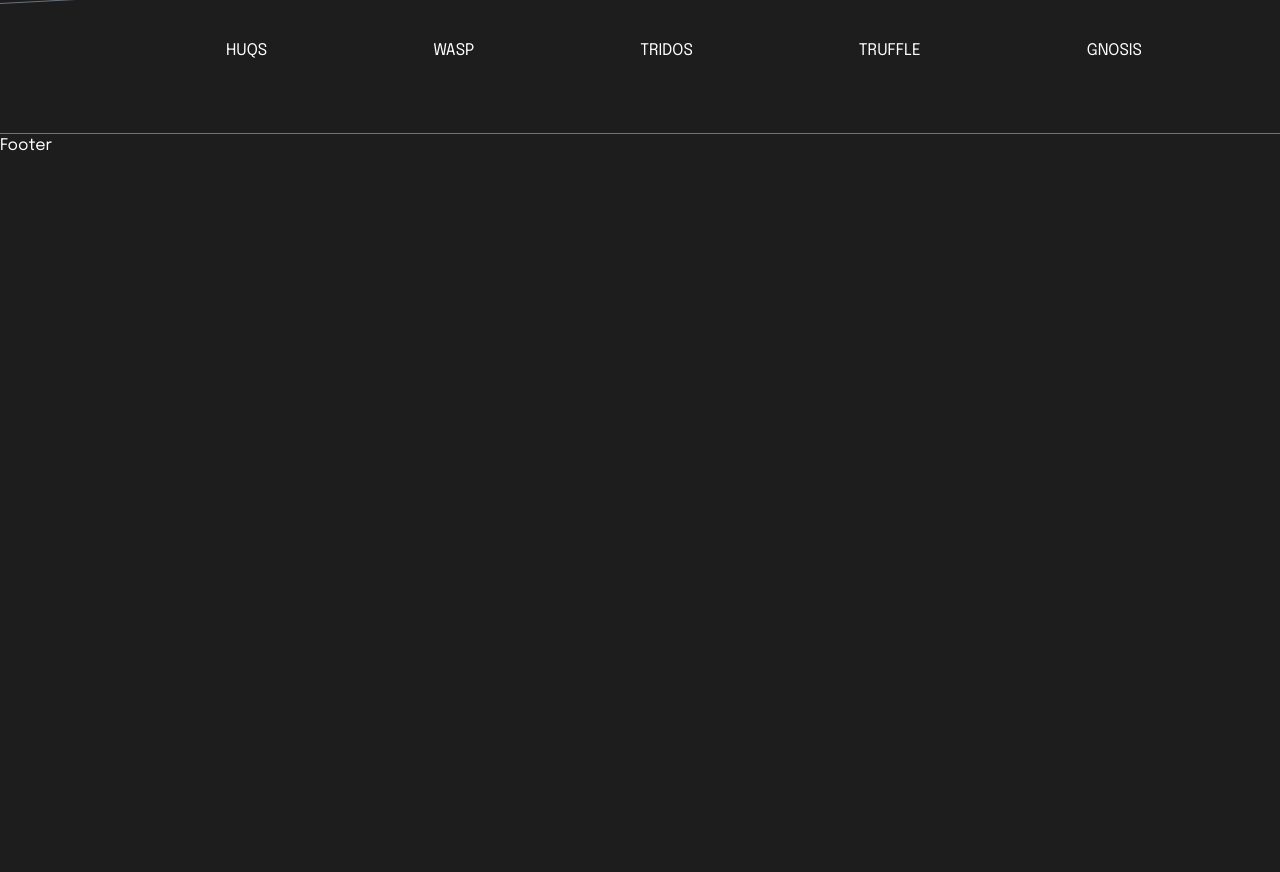
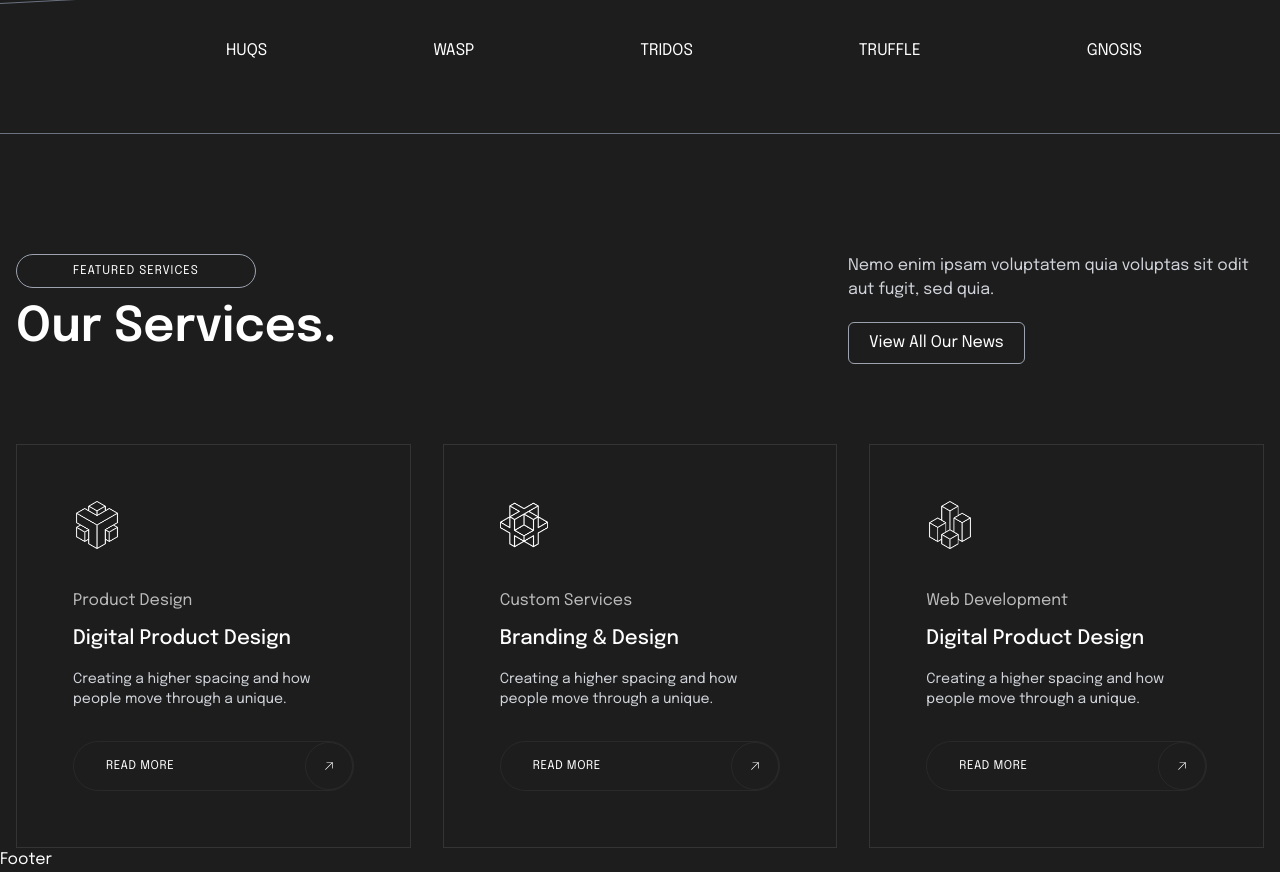
Before and after one commit to ahmetizgi84/fiv-media, a React (Vite) app: page / in a window 1280 px wide. Shown: the part 2100-2972 px from the top of the page. Before the commit the page ends 2258 px from the top, so only its background shows below. Built offline with nearby package versions, Linux system fonts and the light colour scheme.

Commit message:
feat: OurServices section added

```diff
--- a/package.json
+++ b/package.json
@@ -3,6 +3,7 @@
   "private": true,
   "version": "0.0.0",
   "type": "module",
+  "author": "ahmet izgi",
   "scripts": {
     "dev": "vite",
     "build": "tsc && vite build",
--- a/src/pages/Home.tsx
+++ b/src/pages/Home.tsx
@@ -2,6 +2,8 @@ import Marquee from 'react-fast-marquee';
 import { Link } from 'react-router-dom';
 
 import MainLayout from '@/layouts/MainLayout';
+
+const solutions = ['Mobile Solutions', 'UI-UX Experience', 'Web Development', 'Digital Marketing', 'Product Design'];
 
 const Home = () => {
   return (
@@ -13,6 +15,8 @@ const Home = () => {
       <Revenue />
 
       <MarqueText />
+
+      <OurServices />
     </MainLayout>
   );
 };
@@ -61,7 +65,7 @@ function Benefits() {
           they all work best when strategically paired with other channels.
         </p>
 
-        <button className="px-5 py-2 rounded-md mt-5 transition ease-in-out delay-150 border inline-block border-gray-400 hover:-translate-y-1 hover:scale-110 hover:bg-indigo-500 duration-300">
+        <button className="px-5 py-2 rounded-md mt-5 transition duration-300 ease-in-out hover:bg-white hover:text-zinc-800 border inline-block border-gray-400">
           <Link to="#">View All Our News</Link>
         </button>
       </div>
@@ -139,4 +143,125 @@ function MarqueText() {
   );
 }
 
-const solutions = ['Mobile Solutions', 'UI-UX Experience', 'Web Development', 'Digital Marketing', 'Product Design'];
+function OurServices() {
+  return (
+    <div className="max-w-7xl mx-auto px-4">
+      <div className="flex pt-[120px] mb-[80px]">
+        <div className="flex-1">
+          <h6 className="py-2 px-14 text-xs uppercase tracking-[1px] rounded-3xl border inline-block border-gray-400 mb-4">
+            featured services
+          </h6>
+          <h2 className="text-5xl font-semibold">Our Services.</h2>
+        </div>
+
+        <div className="basis-1/3 mx-auto">
+          <p className="text-base font-light text-gray-300">
+            Nemo enim ipsam voluptatem quia voluptas sit odit aut fugit, sed quia.
+          </p>
+
+          <button className="px-5 py-2 rounded-md mt-5 transition duration-300 ease-in-out border inline-block border-gray-400 hover:bg-white hover:text-zinc-800">
+            <Link to="#">View All Our News</Link>
+          </button>
+        </div>
+      </div>
+
+      <div className="flex gap-8">
+        {/* CARD 1 */}
+        <div className="flex-1 border border-white/[0.1] p-14">
+          <div className="w-12 mb-10">
+            <img src="/images/0.png" alt="" className="w-full h-full object-cover align-middle" />
+          </div>
+
+          <span className="opacity-70">Product Design</span>
+          <h6 className="mb-4 mt-3 text-xl font-medium">Digital Product Design</h6>
+          <p className="text-sm font-light text-gray-300 m-0">
+            Creating a higher spacing and how people move through a unique.
+          </p>
+
+          <div>
+            <a
+              href="page-services.html"
+              className="w-full py-4 pl-8 border border-white/[0.05] rounded-[30px] transition duration-300 ease-in-out relative mt-8 uppercase text-xs tracking-wider inline-block no-underline hover:bg-white hover:text-zinc-800">
+              Read More
+              <svg
+                className="absolute -top-0 right-0 w-12 h-12 p-4 border border-white/[0.05] rounded-[50%]"
+                width="18"
+                height="18"
+                viewBox="0 0 18 18"
+                fill="none"
+                xmlns="http://www.w3.org/2000/svg">
+                <path
+                  d="M13.922 4.5V11.8125C13.922 11.9244 13.8776 12.0317 13.7985 12.1108C13.7193 12.1899 13.612 12.2344 13.5002 12.2344C13.3883 12.2344 13.281 12.1899 13.2018 12.1108C13.1227 12.0317 13.0783 11.9244 13.0783 11.8125V5.51953L4.79547 13.7953C4.71715 13.8736 4.61092 13.9176 4.50015 13.9176C4.38939 13.9176 4.28316 13.8736 4.20484 13.7953C4.12652 13.717 4.08252 13.6108 4.08252 13.5C4.08252 13.3892 4.12652 13.283 4.20484 13.2047L12.4806 4.92188H6.18765C6.07577 4.92188 5.96846 4.87743 5.88934 4.79831C5.81023 4.71919 5.76578 4.61189 5.76578 4.5C5.76578 4.38811 5.81023 4.28081 5.88934 4.20169C5.96846 4.12257 6.07577 4.07813 6.18765 4.07812H13.5002C13.612 4.07813 13.7193 4.12257 13.7985 4.20169C13.8776 4.28081 13.922 4.38811 13.922 4.5Z"
+                  fill="currentColor"></path>
+              </svg>
+            </a>
+          </div>
+        </div>
+
+        {/* CARD 2 */}
+        <div className="flex-1 border  border-white/[0.1] p-14">
+          <div className="w-12 mb-10">
+            <img src="/images/1.png" alt="" className="w-full h-full object-cover align-middle" />
+          </div>
+
+          <span className="opacity-70">Custom Services</span>
+          <h6 className="mb-4 mt-3 text-xl font-medium">Branding & Design</h6>
+          <p className="text-sm font-light text-gray-300 m-0">
+            Creating a higher spacing and how people move through a unique.
+          </p>
+
+          <div>
+            <a
+              href="page-services.html"
+              className="w-full py-4 pl-8 border border-white/[0.05] rounded-[30px] transition duration-300 ease-in-out relative mt-8 uppercase text-xs tracking-wider inline-block no-underline hover:bg-white hover:text-zinc-800">
+              Read More
+              <svg
+                className="absolute -top-0 right-0 w-12 h-12 p-4 border border-white/[0.05] rounded-[50%]"
+                width="18"
+                height="18"
+                viewBox="0 0 18 18"
+                fill="none"
+                xmlns="http://www.w3.org/2000/svg">
+                <path
+                  d="M13.922 4.5V11.8125C13.922 11.9244 13.8776 12.0317 13.7985 12.1108C13.7193 12.1899 13.612 12.2344 13.5002 12.2344C13.3883 12.2344 13.281 12.1899 13.2018 12.1108C13.1227 12.0317 13.0783 11.9244 13.0783 11.8125V5.51953L4.79547 13.7953C4.71715 13.8736 4.61092 13.9176 4.50015 13.9176C4.38939 13.9176 4.28316 13.8736 4.20484 13.7953C4.12652 13.717 4.08252 13.6108 4.08252 13.5C4.08252 13.3892 4.12652 13.283 4.20484 13.2047L12.4806 4.92188H6.18765C6.07577 4.92188 5.96846 4.87743 5.88934 4.79831C5.81023 4.71919 5.76578 4.61189 5.76578 4.5C5.76578 4.38811 5.81023 4.28081 5.88934 4.20169C5.96846 4.12257 6.07577 4.07813 6.18765 4.07812H13.5002C13.612 4.07813 13.7193 4.12257 13.7985 4.20169C13.8776 4.28081 13.922 4.38811 13.922 4.5Z"
+                  fill="currentColor"></path>
+              </svg>
+            </a>
+          </div>
+        </div>
+
+        {/* CARD 3 */}
+        <div className="flex-1 border  border-white/[0.1] p-14">
+          <div className="w-12 mb-10">
+            <img src="/images/2.png" alt="" className="w-full h-full object-cover align-middle" />
+          </div>
+
+          <span className="opacity-70">Web Development</span>
+          <h6 className="mb-4 mt-3 text-xl font-medium">Digital Product Design</h6>
+          <p className="text-sm font-light text-gray-300 m-0">
+            Creating a higher spacing and how people move through a unique.
+          </p>
+
+          <div>
+            <a
+              href="page-services.html"
+              className="w-full py-4 pl-8 border border-white/[0.05] rounded-[30px] transition duration-300 ease-in-out relative mt-8 uppercase text-xs tracking-wider inline-block no-underline hover:bg-white hover:text-zinc-800">
+              Read More
+              <svg
+                className="absolute -top-0 right-0 w-12 h-12 p-4 border border-white/[0.05] rounded-[50%]"
+                width="18"
+                height="18"
+                viewBox="0 0 18 18"
+                fill="none"
+                xmlns="http://www.w3.org/2000/svg">
+                <path
+                  d="M13.922 4.5V11.8125C13.922 11.9244 13.8776 12.0317 13.7985 12.1108C13.7193 12.1899 13.612 12.2344 13.5002 12.2344C13.3883 12.2344 13.281 12.1899 13.2018 12.1108C13.1227 12.0317 13.0783 11.9244 13.0783 11.8125V5.51953L4.79547 13.7953C4.71715 13.8736 4.61092 13.9176 4.50015 13.9176C4.38939 13.9176 4.28316 13.8736 4.20484 13.7953C4.12652 13.717 4.08252 13.6108 4.08252 13.5C4.08252 13.3892 4.12652 13.283 4.20484 13.2047L12.4806 4.92188H6.18765C6.07577 4.92188 5.96846 4.87743 5.88934 4.79831C5.81023 4.71919 5.76578 4.61189 5.76578 4.5C5.76578 4.38811 5.81023 4.28081 5.88934 4.20169C5.96846 4.12257 6.07577 4.07813 6.18765 4.07812H13.5002C13.612 4.07813 13.7193 4.12257 13.7985 4.20169C13.8776 4.28081 13.922 4.38811 13.922 4.5Z"
+                  fill="currentColor"></path>
+              </svg>
+            </a>
+          </div>
+        </div>
+      </div>
+    </div>
+  );
+}
```
Also changed, not shown: public/images/2.png (added).
